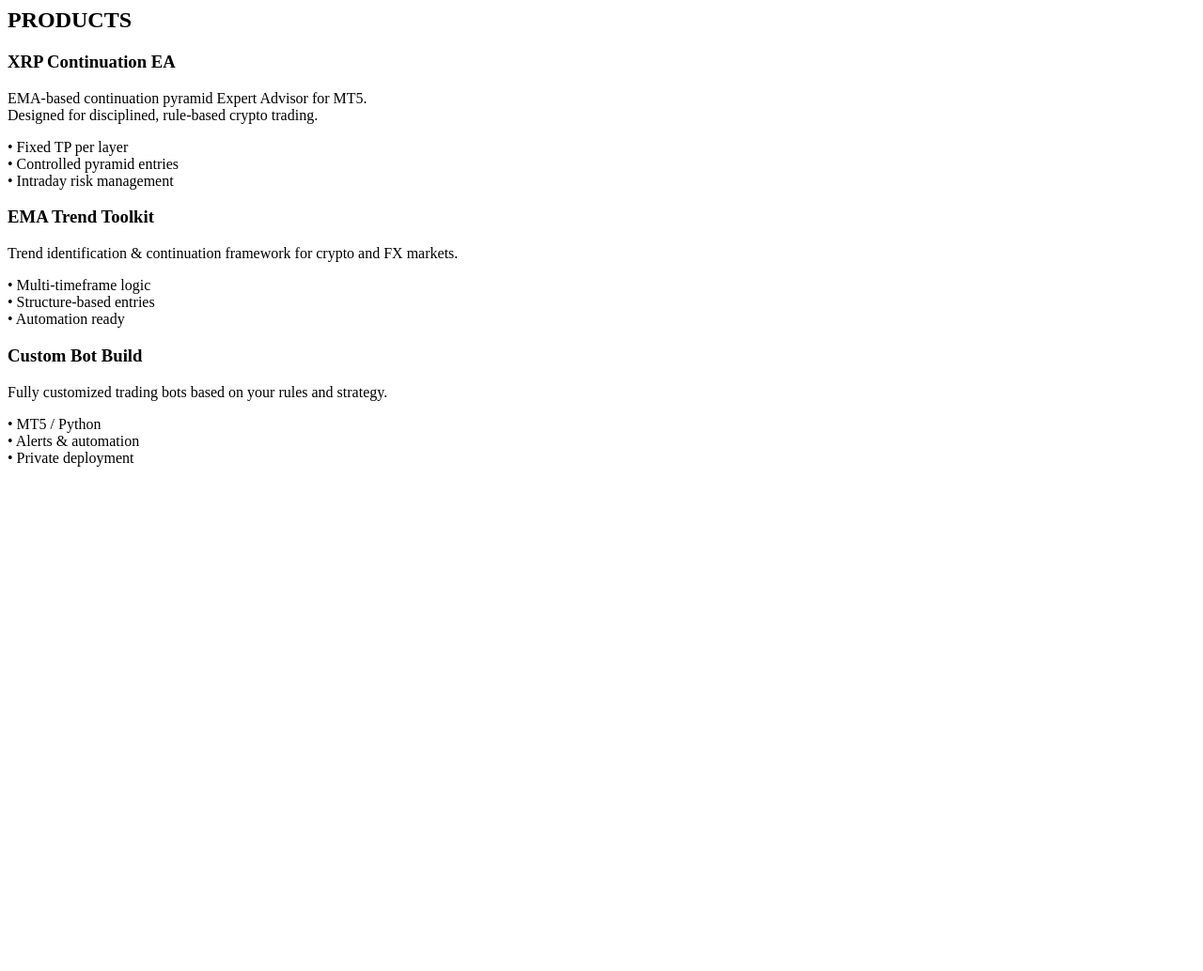
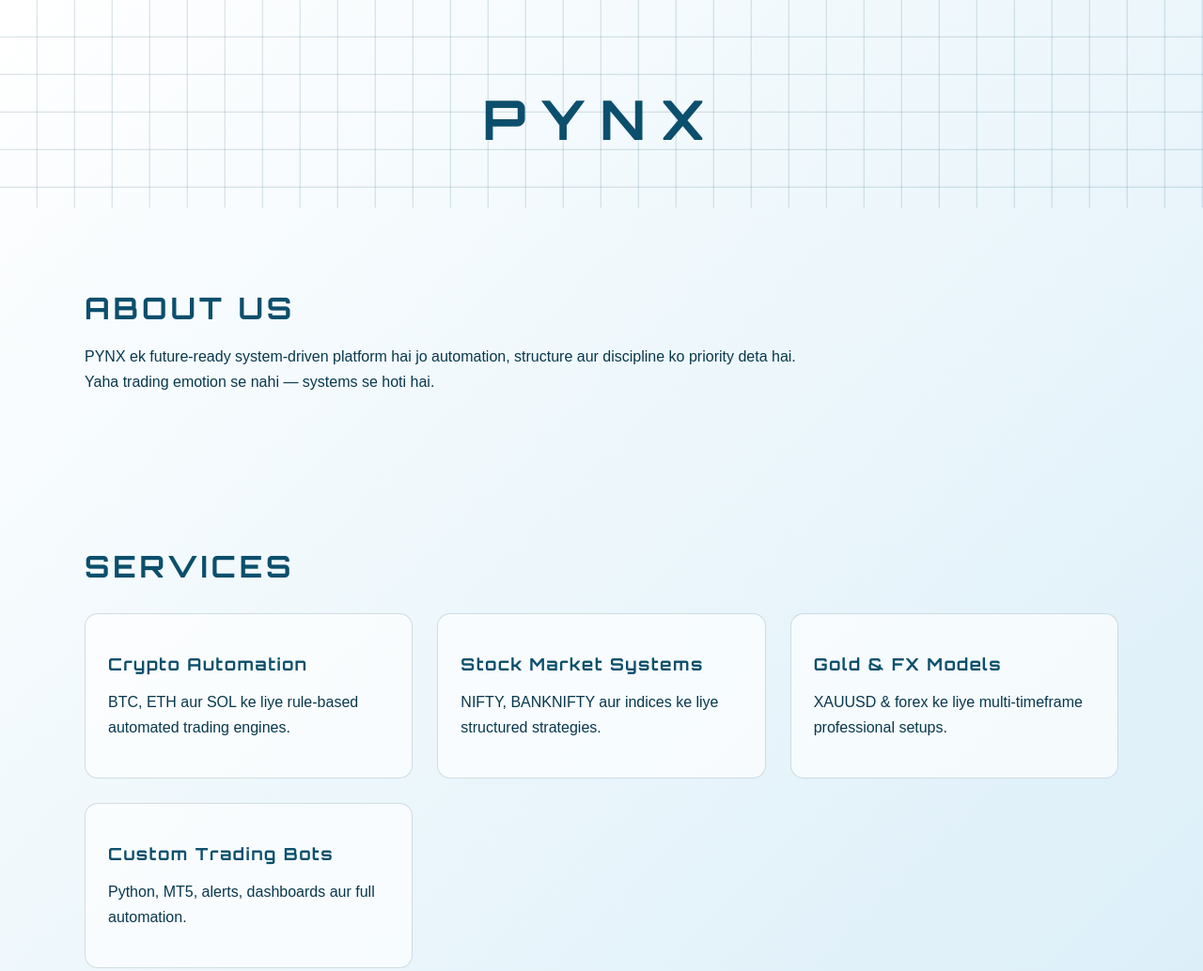
Before and after one commit to pynxtechnologies-blip/pynxtechnologies, a plain HTML site: page index.html in a window 1280 px wide. Shown: the top 1034 px of the page at 94% size. Before the commit the page ends 800 px from the top, so only its background shows below. Drawn offline with Linux system fonts and the light colour scheme.

Commit message:
Refactor index.html with complete HTML structure
Replaced existing product section with a complete HTML structure including meta tags, styles, and various sections such as ABOUT, SERVICES, and CONTACT.

```diff
--- a/index.html
+++ b/index.html
@@ -1,43 +1,172 @@
-<!-- PRODUCTS -->
-<section id="products">
-    <h2>PRODUCTS</h2>
+<!DOCTYPE html>
+<html lang="en">
+
+<head>
+    <meta charset="UTF-8" />
+    <meta name="viewport" content="width=device-width, initial-scale=1.0" />
+    <title>PYNX</title>
+
+    <link href="https://fonts.googleapis.com/css2?family=Orbitron:wght@400;600;700&display=swap" rel="stylesheet">
+
+    <style>
+        :root {
+            --primary-blue: #0b4f6c;
+            --soft-blue: #cfe9f6;
+            --blueprint-line: rgba(11, 79, 108, 0.18);
+            --text-dark: #08384d;
+        }
+
+        body {
+            margin: 0;
+            font-family: Arial, sans-serif;
+            background: linear-gradient(135deg, rgba(255, 255, 255, 0.7), rgba(207, 233, 246, 0.95));
+            color: var(--text-dark);
+        }
+
+        /* HERO (top section) */
+        .hero {
+            text-align: center;
+            padding: 90px 20px 50px; /* height reduced from 140px */
+            background-image:
+                linear-gradient(to right, transparent 95%, var(--blueprint-line) 100%),
+                linear-gradient(to bottom, transparent 95%, var(--blueprint-line) 100%);
+            background-size: 40px 40px;
+        }
+
+        .hero-title {
+            font-family: Orbitron;
+            font-size: 58px;
+            font-weight: 700;
+            letter-spacing: 0.28em;
+            color: var(--primary-blue);
+            margin-bottom: 8px;
+        }
+
+        /* Sections */
+        section {
+            max-width: 1100px;
+            margin: 0 auto;
+            padding: 60px 20px;
+        }
+
+        h2 {
+            font-family: Orbitron;
+            font-size: 32px;
+            letter-spacing: 0.12em;
+            margin-bottom: 18px;
+            color: var(--primary-blue);
+        }
+
+        p {
+            font-size: 16px;
+            line-height: 1.7em;
+            max-width: 780px;
+        }
+
+        /* Services */
+        .services-grid {
+            display: grid;
+            grid-template-columns: repeat(auto-fit, minmax(260px, 1fr));
+            gap: 26px;
+            margin-top: 30px;
+        }
+
+        .card {
+            background: rgba(255, 255, 255, 0.65);
+            padding: 24px;
+            border-radius: 14px;
+            border: 1px solid var(--blueprint-line);
+            transition: 0.35s;
+        }
+
+        .card:hover {
+            transform: translateY(-6px);
+            border-color: var(--primary-blue);
+        }
+
+        .card h3 {
+            font-family: Orbitron;
+            font-size: 18px;
+            margin-bottom: 10px;
+            color: var(--primary-blue);
+            letter-spacing: 0.08em;
+        }
+
+        footer {
+            text-align: center;
+            padding: 30px;
+            border-top: 1px solid var(--blueprint-line);
+            font-size: 14px;
+            color: #5c7e8f;
+        }
+    </style>
+</head>
+
+<body>
+
+    <!-- HERO WITHOUT NAVBAR -->
+    <div class="hero">
+        <div class="hero-title">PYNX</div>
+    </div>
+
+    <!-- ABOUT -->
+    <section id="about">
+        <h2>ABOUT US</h2>
+        <p>
+            PYNX ek future-ready system-driven platform hai jo automation, structure aur discipline ko priority deta hai.
+            Yaha trading emotion se nahi — systems se hoti hai.
+        </p>
+    </section>
+
+    <!-- SERVICES -->
+    <section id="services">
+        <h2>SERVICES</h2>
 
         <div class="services-grid">
             <div class="card">
-            <h3>XRP Continuation EA</h3>
-            <p>
-                EMA-based continuation pyramid Expert Advisor for MT5.<br>
-                Designed for disciplined, rule-based crypto trading.
-            </p>
-            <p>
-                • Fixed TP per layer<br>
-                • Controlled pyramid entries<br>
-                • Intraday risk management
-            </p>
+                <h3>Crypto Automation</h3>
+                <p>BTC, ETH aur SOL ke liye rule-based automated trading engines.</p>
             </div>
 
             <div class="card">
-            <h3>EMA Trend Toolkit</h3>
-            <p>
-                Trend identification & continuation framework for crypto and FX markets.
-            </p>
-            <p>
-                • Multi-timeframe logic<br>
-                • Structure-based entries<br>
-                • Automation ready
-            </p>
+                <h3>Stock Market Systems</h3>
+                <p>NIFTY, BANKNIFTY aur indices ke liye structured strategies.</p>
             </div>
 
             <div class="card">
-            <h3>Custom Bot Build</h3>
-            <p>
-                Fully customized trading bots based on your rules and strategy.
-            </p>
-            <p>
-                • MT5 / Python<br>
-                • Alerts & automation<br>
-                • Private deployment
-            </p>
+                <h3>Gold & FX Models</h3>
+                <p>XAUUSD & forex ke liye multi-timeframe professional setups.</p>
+            </div>
+
+            <div class="card">
+                <h3>Custom Trading Bots</h3>
+                <p>Python, MT5, alerts, dashboards aur full automation.</p>
             </div>
         </div>
     </section>
+
+    <!-- FOUNDER -->
+    <section id="founder">
+        <h2>FOUNDER</h2>
+        <p>
+            <strong>Krunal Chawada</strong><br>
+            Systems Designer & Market Structure Specialist.
+        </p>
+    </section>
+
+    <!-- CONTACT -->
+    <section id="contact">
+        <h2>CONTACT</h2>
+        <p>
+            📱 WhatsApp: +91 93270 27629<br>
+            Automation aur professional systems ke liye connect karein.
+        </p>
+    </section>
+
+    <footer>
+        © 2025 PYNX — All Rights Reserved
+    </footer>
+
+</body>
+
+</html>
```
Lines whose indentation alone changed are shown as unchanged.
